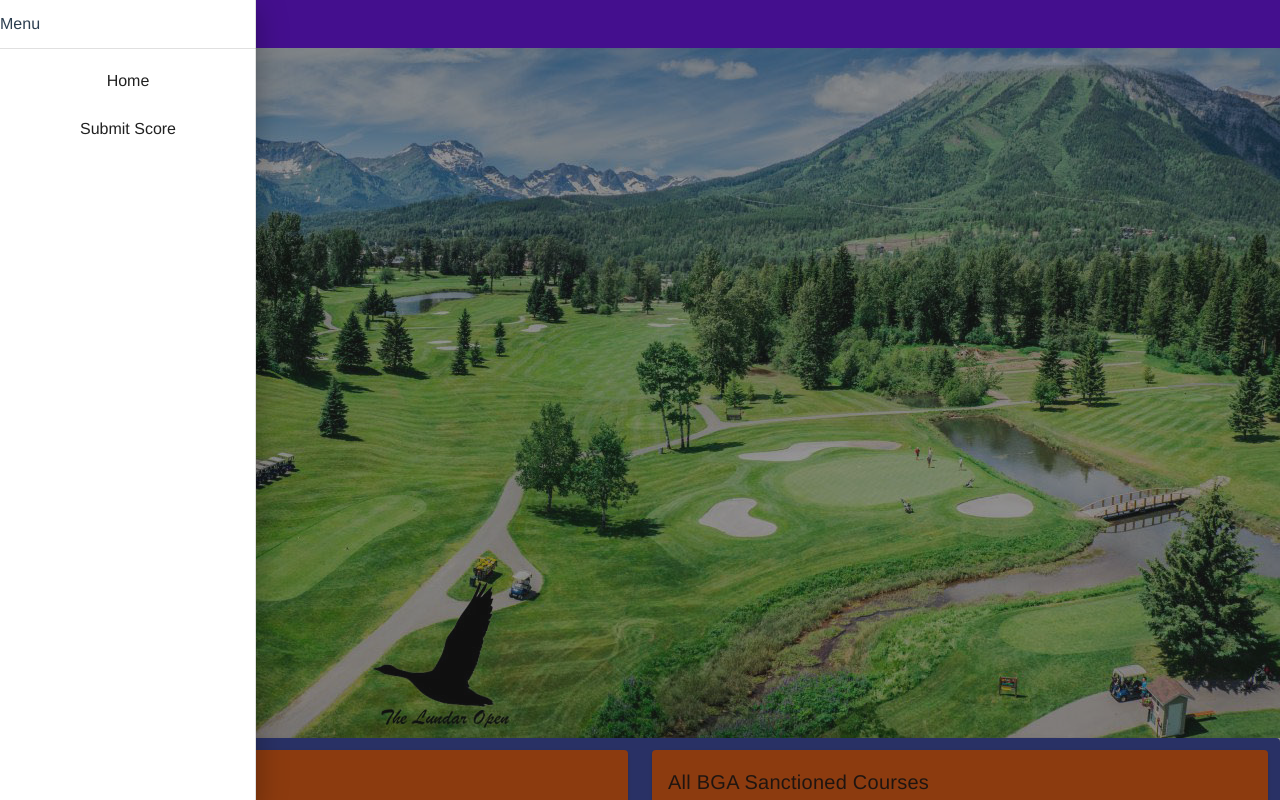
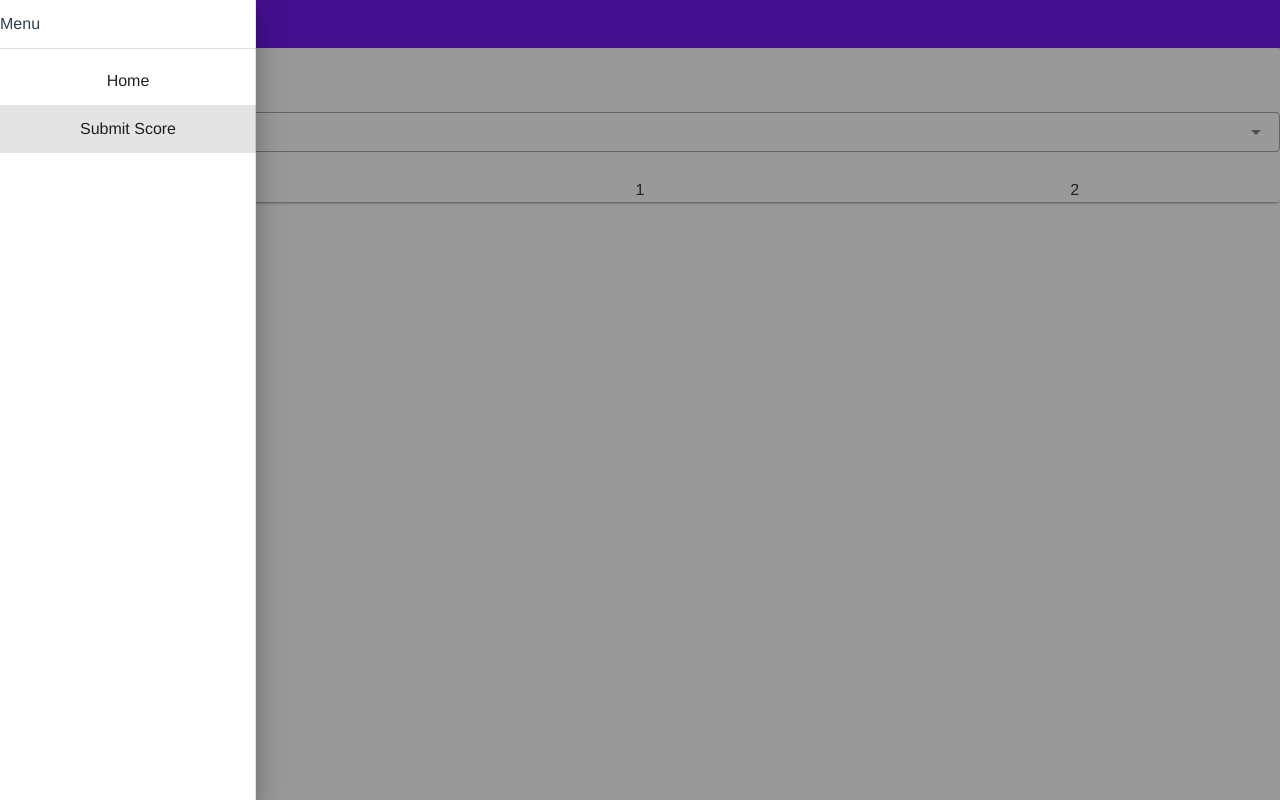
Before and after one commit to plischke/bga, a Vue app in the folder bga-app/: page /scorecard in a window 1280 px wide. Both pictures are taken after a click on the button 28 px from the left and 24 px from the top of the page. Shown: the top 800 px of the page. Built offline with nearby package versions, Linux system fonts and the light colour scheme; no server answers.

Commit message:
added back navbar and enabled router

```diff
--- a/bga-app/src/App.vue
+++ b/bga-app/src/App.vue
@@ -1,70 +1,17 @@
 <template>
   <v-app id="app">
-
-<!-- navbar here to allow dynamic render based on the page selected -->
-    <div>
-    <v-app-bar
-    color = "deep-purple accent-4"
-    dense
-    dark>
-    <v-app-bar-nav-icon @click="drawer = !drawer"></v-app-bar-nav-icon>
-    <v-toolbar-title>Official BGA App</v-toolbar-title>
-    </v-app-bar>
-    <v-navigation-drawer app v-model="drawer" absolute temporary>
-      <v-list-item-content>Menu</v-list-item-content>
-      <v-divider></v-divider>
-      <v-list>
-      <v-list-item v-for="link in links" :key="link.title" link @click="pageChange(link.title)">
-        <v-list-item-content>
-          <v-list-item-title>{{ link.title}}</v-list-item-title>
-        </v-list-item-content>
-      </v-list-item>
-      </v-list>
-    </v-navigation-drawer>
-  </div>
-
-<!-- displays main page-->
-  <div v-if="this.selectedPage ==='Home'">
-    <v-parallax
-      height="690"
-      src="./assets/background.jpg"
-      fixed
-      >
-    </v-parallax>
-    <mainPage/>
-  </div>
-  <!-- displays scorecard page to allow scores to be entered and submitted to backend-->
-  <div v-if="this.selectedPage === 'Submit Score'">
-  <virtualScorecard/>
-  </div>
-
+    <navbar/>
+  <router-view/>
   </v-app>
 </template>
 
 <script>
-import mainPage from './views/mainPage.vue';
-import virtualScorecard from './views/virtualScorecard.vue'
+import navbar from './components/navbar.vue'
 export default {
   name: 'app',
 
   components: {
-    mainPage,
-    virtualScorecard
-  },
-  data(){
-    return{
-      drawer:false,
-      links: [
-        {title: 'Home'},
-        {title: 'Submit Score' }
-      ],
-      selectedPage: 'Home'
-    }
-  },
-  methods:{
-    pageChange(page){
-      this.selectedPage = page;
-    }
+    navbar
   }
 }
 </script>
--- /dev/null
+++ b/bga-app/src/components/navbar.vue
@@ -0,0 +1,37 @@
+<template>
+<div>
+    <v-app-bar
+    color = "deep-purple accent-4"
+    dense
+    dark>
+    <v-app-bar-nav-icon @click="drawer = !drawer"></v-app-bar-nav-icon>
+    <v-toolbar-title>Official BGA App</v-toolbar-title>
+    </v-app-bar>
+    <v-navigation-drawer app v-model="drawer" absolute temporary>
+      <v-list-item-content>Menu</v-list-item-content>
+      <v-divider></v-divider>
+      <v-list>
+      <v-list-item v-for="link in links" :key="link.title" link  router :to="link.route">
+        <v-list-item-content>
+          <v-list-item-title>{{ link.title}}</v-list-item-title>
+        </v-list-item-content>
+      </v-list-item>
+      </v-list>
+    </v-navigation-drawer>
+</div>
+</template>
+<script>
+export default {
+    name:'navbar',
+    data(){
+    return{
+      drawer:false,
+      links: [
+        {title: 'Home', route:'/'},
+        {title: 'Submit Score', route:'/scorecard' }
+      ],
+      selectedPage: 'Home'
+    }
+    }
+}
+</script>
--- a/bga-app/src/views/mainPage.vue
+++ b/bga-app/src/views/mainPage.vue
@@ -1,4 +1,11 @@
 <template>
+<div>
+    <v-parallax
+      height="690"
+      src="../assets/background.jpg"
+      fixed
+      >
+    </v-parallax>
 <v-card
     color="indigo darken-2"
     >
@@ -27,6 +34,7 @@
             </v-row>
         </v-container>
 </v-card>
+</div>
 </template>
 
 <script>
--- a/bga-app/src/views/virtualScorecard.vue
+++ b/bga-app/src/views/virtualScorecard.vue
@@ -1,3 +1,28 @@
 <template>
-    <h1>Hi this is a scorecard eventually</h1>
+    <v-card>
+        <v-card-title>Virtual scorecard</v-card-title>
+        <v-select
+            :items="items"
+            label="Select course"
+            dense
+            outlined
+            v-model="selectedCourse">
+            </v-select>
+            <v-row>
+            <v-col>Hole</v-col>
+            <v-col>1</v-col>
+            <v-col>2</v-col>
+            </v-row>
+    </v-card>
 </template>
+<script>
+export default {
+    name:'virtualScorecard',
+    data(){
+        return{
+            items:['Tuxedo','Canoe Club', 'Sandy Hook', 'John Blumberg', 'Assiniboine Golf Club'],
+            selectedCourse: null
+        }
+    },
+}
+</script>
```
